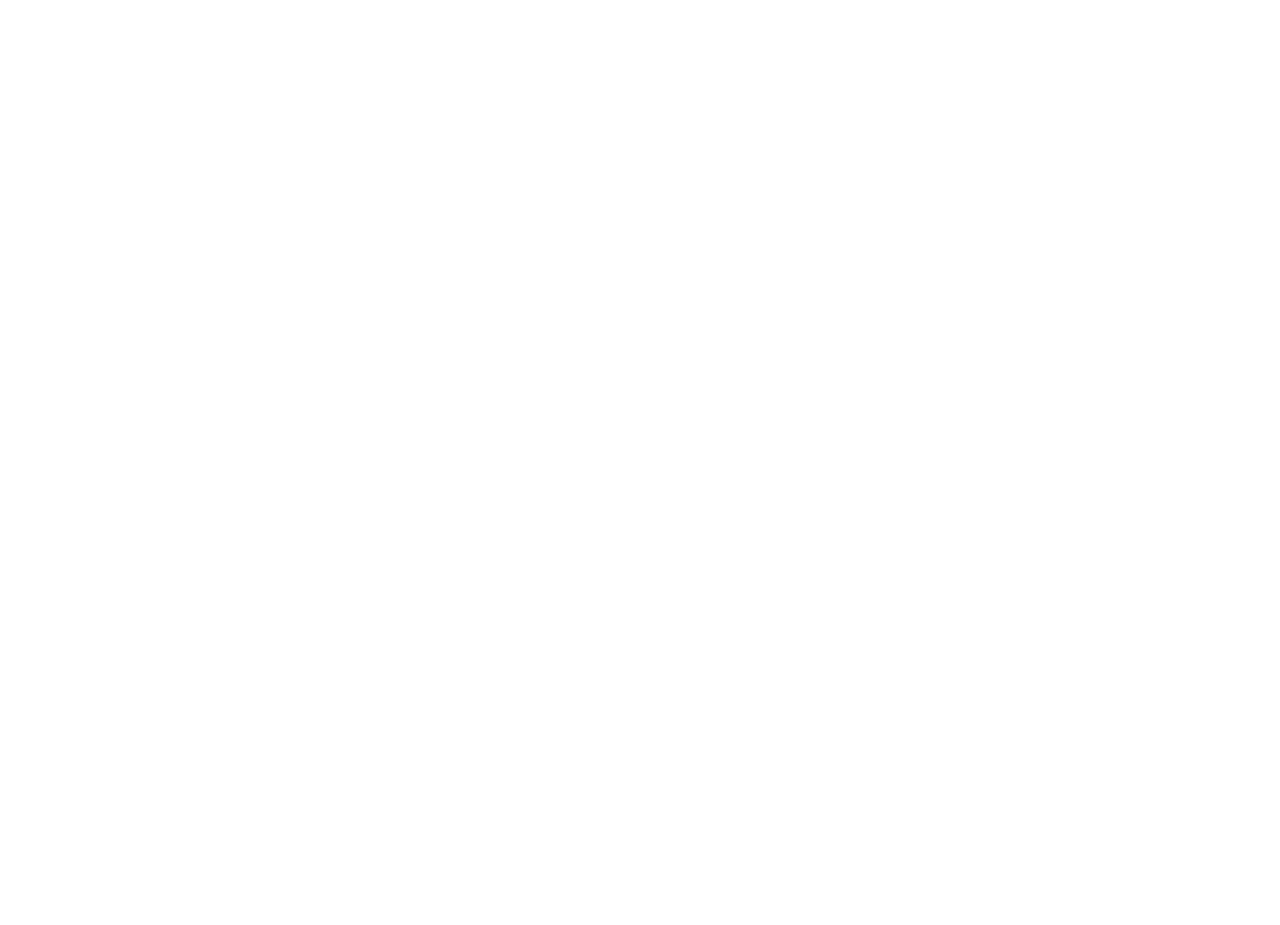
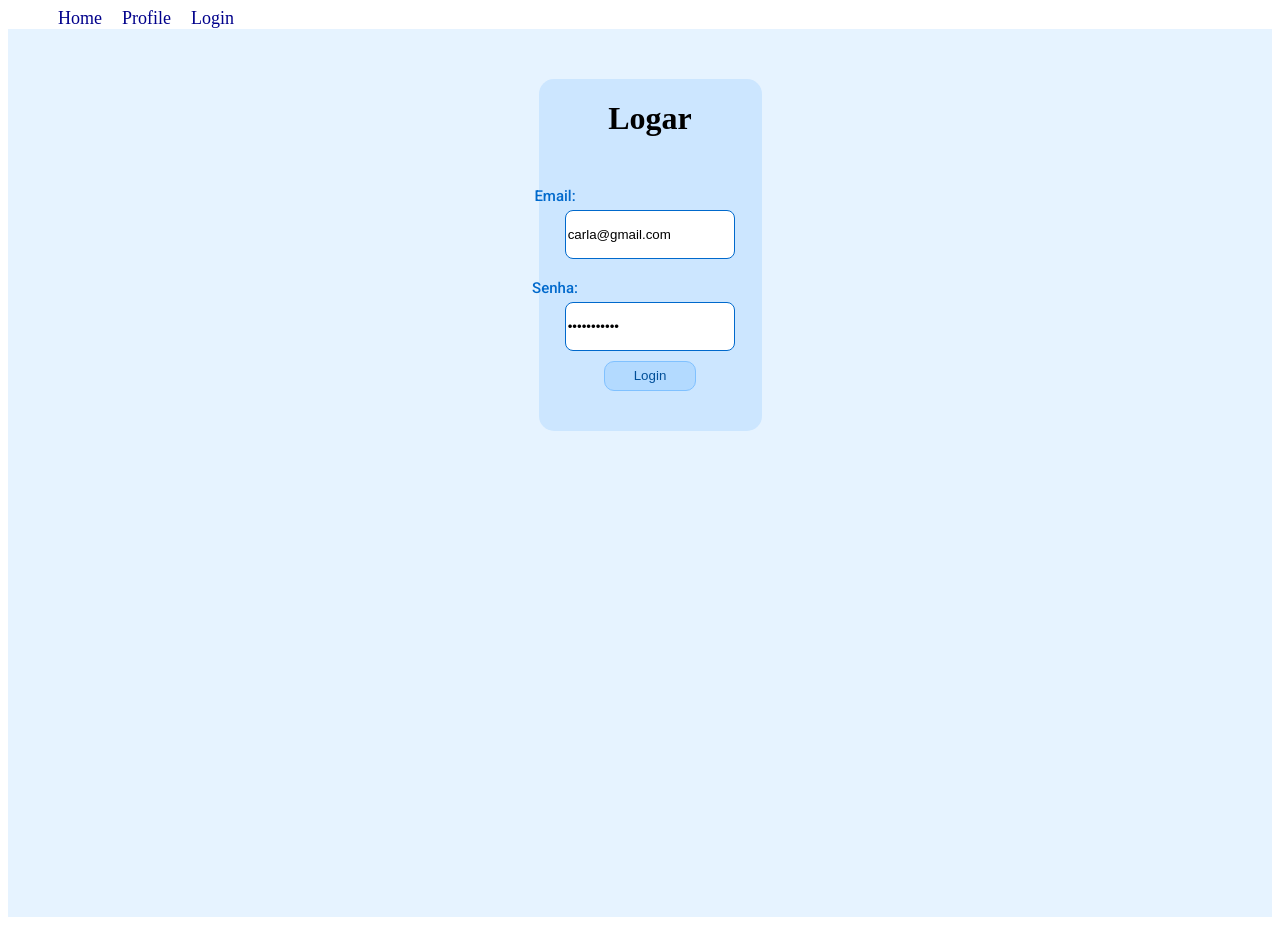
Before and after one commit to GustavoFSProg/blog-web, a React (Create React App) app: page /login in a window 1280 px wide. Before the commit the page ends 800 px from the top, so only its background shows below. Built offline with nearby package versions, Linux system fonts and the light colour scheme.

Commit message:
comments done

```diff
--- a/src/Header.js
+++ b/src/Header.js
@@ -29,7 +29,7 @@
       </Link>
 
       <Link
-        to="/register"
+        to="/login"
         style={{
           marginRight: '20px',
           textDecoration: 'none',
@@ -37,7 +37,7 @@
           fontSize: '18px',
         }}
       >
-        Cadastro
+        Login
       </Link>
     </div>
   )
--- /dev/null
+++ b/src/Login.js
@@ -0,0 +1,77 @@
+import React, { useState } from 'react'
+import { useHistory } from 'react-router'
+import api from './services/api'
+import Header from './Header'
+import {
+  Container,
+  ProductContainer,
+  DivListagemProdutos,
+  Input,
+  FormContainer,
+  Label,
+  Button,
+} from './styles'
+
+function Login() {
+  const [email, setEmail] = useState('carla@gmail.com')
+  const [password, setPassword] = useState('pepecao1234')
+
+  const history = useHistory()
+
+  async function handleSubmit(event) {
+    event.preventDefault()
+
+    try {
+      console.log({ email, password })
+      const { token } = await api.post('/user/login/admin', { email, password })
+
+      console.log(token)
+
+      return alert('Login  realizado com sucesso!')
+
+      // return history.push('/register')
+    } catch (error) {
+      return alert(`Deu erro no front ${error}`)
+    }
+  }
+
+  return (
+    <>
+      <Header />
+      <Container>
+        <DivListagemProdutos>
+          <ProductContainer>
+            <div style={{ display: 'flex', justifyContent: 'center', alignItems: 'center' }}>
+              <h1>Logar</h1>
+            </div>
+            <br />
+            <form onSubmit={handleSubmit}>
+              <FormContainer>
+                <Label>Email: </Label>
+                <Input
+                  id="email"
+                  type="email"
+                  value={email}
+                  onChange={(e) => setEmail(e.target.value)}
+                />
+                <Label>Senha: </Label>
+                <Input
+                  id="password"
+                  type="password"
+                  value={password}
+                  onChange={(e) => setPassword(e.target.value)}
+                />
+
+                <Button className="confirm-Button" type="submit">
+                  Login
+                </Button>
+              </FormContainer>
+            </form>
+          </ProductContainer>
+        </DivListagemProdutos>
+      </Container>
+    </>
+  )
+}
+
+export default Login
--- a/src/Profile.js
+++ b/src/Profile.js
@@ -1,10 +1,11 @@
-import { useState } from 'react'
+import { useEffect, useState } from 'react'
 import { Container, Button, UlLista } from './styled-app'
 import api from './services/api'
 import Header from './Header'
 
 function Profile() {
   const [productsList, setProductsList] = useState([])
+  const [comments, setComments] = useState([])
 
   function getDateWithoutTime(date) {
     return require('moment')(date).format('DD-MM-YYYY')
@@ -26,7 +27,21 @@
     getOneProducts()
   }
 
-  getOneProducts()
+  async function getComments() {
+    const id = localStorage.getItem('ViewsID')
+
+    console.log(`ID: ${id}`)
+
+    const { data } = await api.get(`/get/coments/${id}`)
+
+    console.log(`Data: ${data}`)
+    setComments(data)
+  }
+
+  useEffect(() => {
+    getComments()
+    getOneProducts()
+  }, [])
 
   return (
     <Container>
@@ -122,6 +137,60 @@
             Data: {getDateWithoutTime(productsList.createdAt)}
           </li>
           <br />
+          <br />
+          <br />
+          <br />
+          <br />
+          <div style={{ marginLeft: '-70px', width: '410px' }}>
+            {comments.map((item) => {
+              return (
+                <div
+                  style={{
+                    display: 'flex',
+                    width: '250%',
+                    marginLeft: '-80px',
+                    marginBottom: '15px',
+                  }}
+                >
+                  <ul
+                    key={item._id}
+                    style={{
+                      listStyle: 'none',
+                      display: 'flex',
+                      background: '#e6e6e6',
+                      height: '100px',
+                      minWidth: '500px',
+                      width: '600px',
+                      paddingTop: '16px',
+                      marginLeft: '2px',
+                      borderRadius: '10px',
+
+                      // flexDirection: 'row',
+                      // alignItems: 'center',
+                    }}
+                  >
+                    <img
+                      width="70"
+                      height="70"
+                      style={{ marginLeft: '-20px' }}
+                      src={productsList.image}
+                      alt="imagem"
+                    />
+                    <li style={{ marginLeft: '20px', marginTop: '5px', width: '120px' }}>
+                      <strong>{item.user_name}</strong>
+                    </li>
+                    <br />
+                    <br />
+
+                    <li style={{ marginTop: '5px', marginLeft: '-40px', width: '520px' }}>
+                      <br />
+                      {item.comments}
+                    </li>
+                  </ul>
+                </div>
+              )
+            })}
+          </div>
         </UlLista>
       </div>
     </Container>
--- a/src/routes.js
+++ b/src/routes.js
@@ -1,5 +1,6 @@
 import { BrowserRouter, Switch, Route } from 'react-router-dom'
 import App from './App'
+import Login from './Login'
 import Profile from './Profile'
 import Register from './RegisterPosts'
 
@@ -10,6 +11,7 @@
         <Route path="/" exact component={App} />
         <Route path="/profile" component={Profile} />
         <Route path="/register" component={Register} />
+        <Route path="/login" component={Login} />
       </Switch>
     </BrowserRouter>
   )
--- a/src/services/api.js
+++ b/src/services/api.js
@@ -1,8 +1,8 @@
 import axios from 'axios'
 
 const api = axios.create({
-  baseURL: 'https://blog-api-sqlite.herokuapp.com/',
-  // baseURL: 'http://localhost:8000/',
+  // baseURL: 'https://blog-api-sqlite.herokuapp.com/',
+  baseURL: 'http://localhost:8000/',
 })
 
 export default api
```
